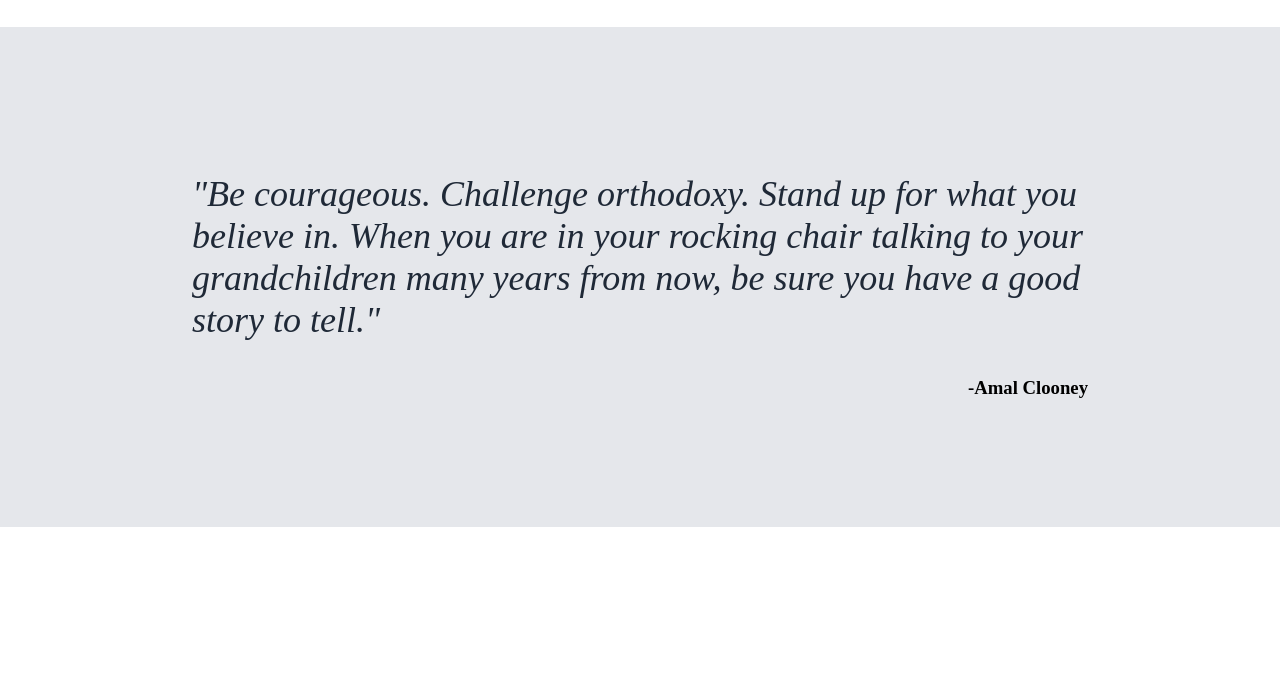
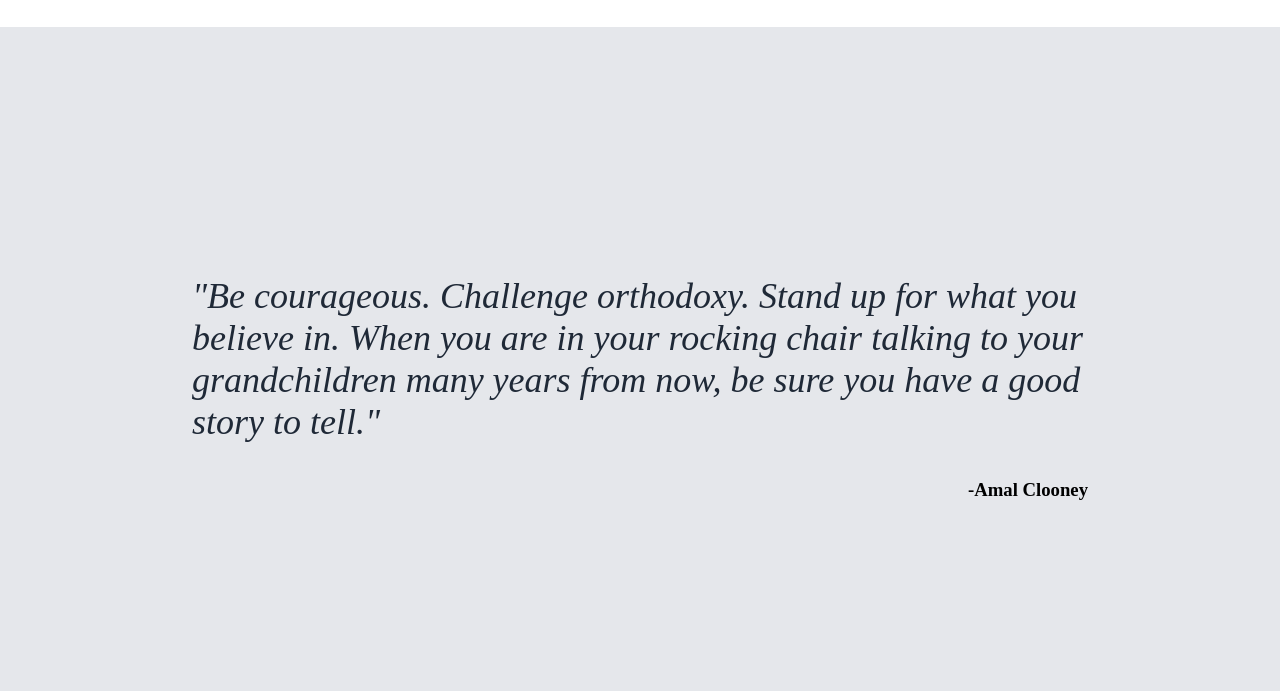
Before and after one commit to Parth4149/repos, a plain HTML site: page 4sample/index.html in a window 1280 px wide. Shown: the part 809-1500 px from the top of the page. Drawn offline with Linux system fonts and the light colour scheme.

Commit message:
Update index.css
Quote height is changed

```diff
--- a/4sample/index.css
+++ b/4sample/index.css
@@ -117,11 +117,12 @@ nav ul li a:hover{
 
 /* Quote */
 .quote{
-    height: 500px;
+    height: auto;
     background-color: #E5E7EB;
     display: flex;
     align-items: center;
     justify-content: center;
+    padding: 20px 0px 20px 0px;
 }
 .quote div{
     margin: 15%;
```
